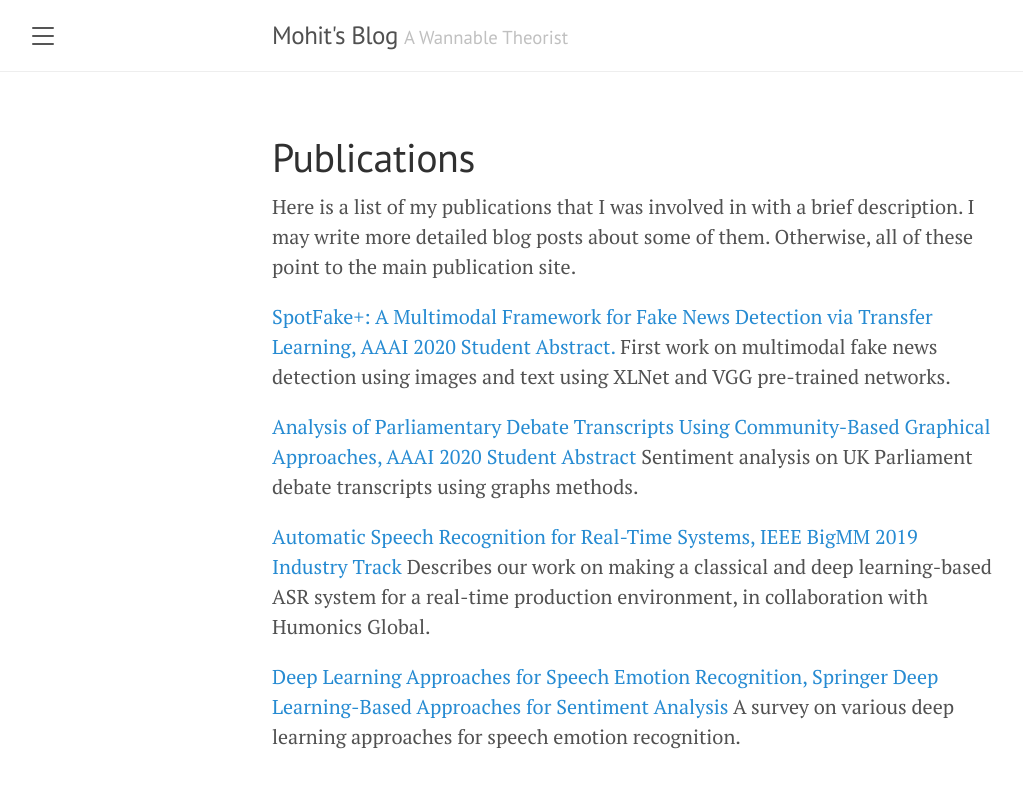
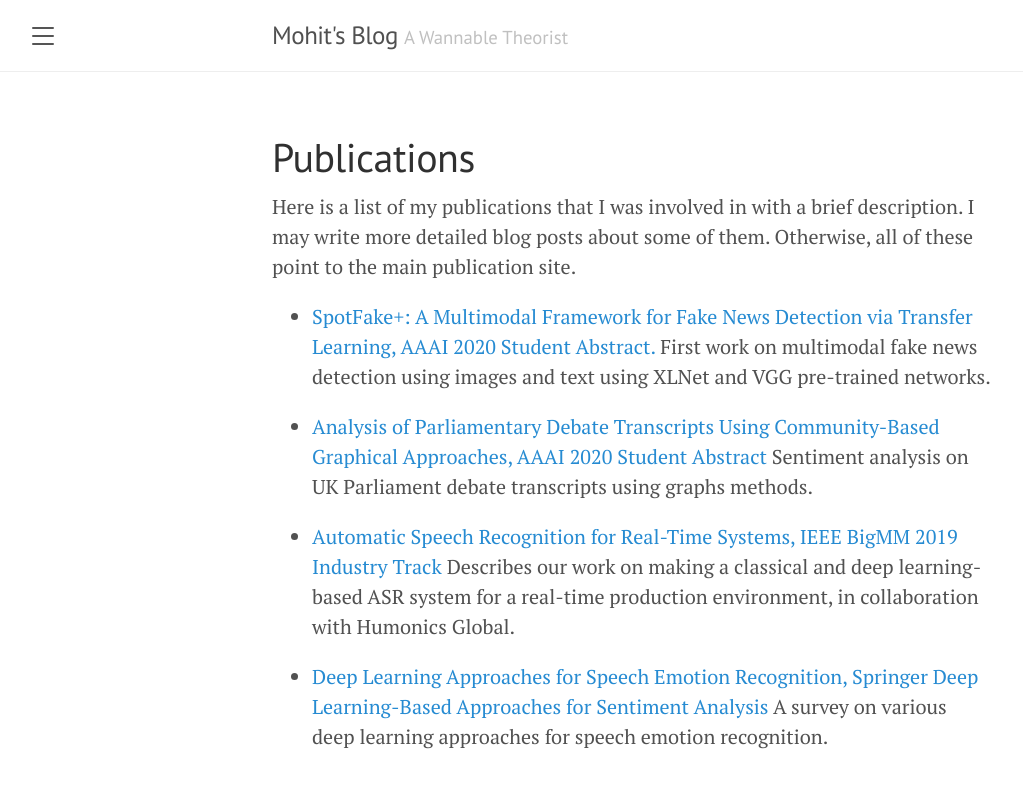
Before and after one commit to mohitsharma29/mohitsharma29.github.io.old, a Jekyll site: the page built from publications.md, in a window 1280 px wide. Shown: the top 788 px of the page, without its empty margins (8-1031 px from the left). Built offline with Jekyll 4.4.1, drawn with Linux system fonts in a browser that asks for light colours.

```diff
--- a/publications.md
+++ b/publications.md
@@ -5,13 +5,13 @@ title: Publications
 
 Here is a list of my publications that I was involved in with a brief description. I may write more detailed blog posts about some of them. Otherwise, all of these point to the main publication site.
 
-[SpotFake+: A Multimodal Framework for Fake News Detection via Transfer Learning, AAAI 2020 Student Abstract.](https://www.aaai.org/Papers/AAAI/2020GB/SA-SinghalS.676.pdf)
+- [SpotFake+: A Multimodal Framework for Fake News Detection via Transfer Learning, AAAI 2020 Student Abstract.](https://www.aaai.org/Papers/AAAI/2020GB/SA-SinghalS.676.pdf)
 First work on multimodal fake news detection using images and text using XLNet and VGG pre-trained networks.
 
-[Analysis of Parliamentary Debate Transcripts Using Community-Based Graphical Approaches, AAAI 2020 Student Abstract](https://www.aaai.org/Papers/AAAI/2020GB/SA-BhavanA.685.pdf) Sentiment analysis on UK Parliament debate transcripts using graphs methods.
+- [Analysis of Parliamentary Debate Transcripts Using Community-Based Graphical Approaches, AAAI 2020 Student Abstract](https://www.aaai.org/Papers/AAAI/2020GB/SA-BhavanA.685.pdf) Sentiment analysis on UK Parliament debate transcripts using graphs methods.
 
-[Automatic Speech Recognition for Real-Time Systems, IEEE BigMM 2019 Industry Track](https://ieeexplore.ieee.org/abstract/document/8919271)
+- [Automatic Speech Recognition for Real-Time Systems, IEEE BigMM 2019 Industry Track](https://ieeexplore.ieee.org/abstract/document/8919271)
 Describes our work on making a classical and deep learning-based ASR system for a real-time production environment, in collaboration with Humonics Global.
 
-[Deep Learning Approaches for Speech Emotion Recognition, Springer Deep Learning-Based Approaches for Sentiment Analysis](https://link.springer.com/chapter/10.1007/978-981-15-1216-2_10)
+- [Deep Learning Approaches for Speech Emotion Recognition, Springer Deep Learning-Based Approaches for Sentiment Analysis](https://link.springer.com/chapter/10.1007/978-981-15-1216-2_10)
 A survey on various deep learning approaches for speech emotion recognition.
```
Also changed, not shown: about.md (+5 -1 lines).
